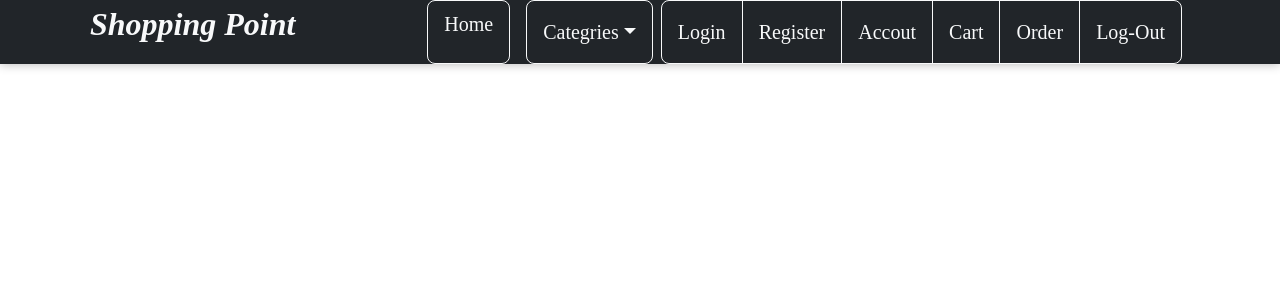
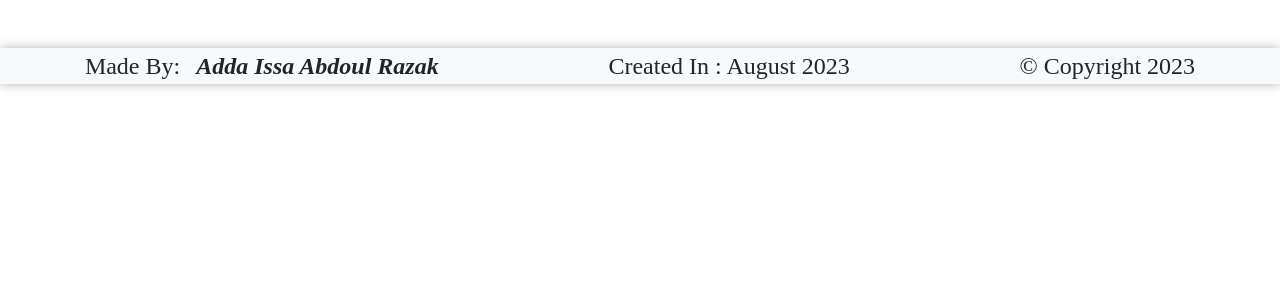
Before and after one commit to addaissaabdoulrazak/AE-Commerce-Frontend, an Angular app: page / in a window 1280 px wide. Shown: the top 300 px of the page. Built offline with nearby package versions, Linux system fonts and the light colour scheme.

Commit message:
added footer component

```diff
--- a/src/app/app.component.html
+++ b/src/app/app.component.html
@@ -1,6 +1,8 @@
 <div class="mt-5"></div>
 
-<app-header></app-header>
+<app-footer></app-footer>
+
+<!-- <app-header></app-header> -->
 
 <!-- <app-order></app-order> -->
 
--- a/src/app/footer/footer.component.css
+++ b/src/app/footer/footer.component.css
@@ -0,0 +1,4 @@
+:host{
+   display:block;
+   height:4rem;
+}
--- a/src/app/footer/footer.component.html
+++ b/src/app/footer/footer.component.html
@@ -1 +1,14 @@
-<p>footer works!</p>
+<footer class="w-100 bg-light my-shadow d-flex justify-content-around align-items-center fs-4">
+    <div>
+        <span class="me-3">Made By:</span>
+        <span class="fw-bold fst-italic">Adda Issa Abdoul Razak</span>
+    </div>
+
+    <div>
+        <span>Created In : August 2023</span>
+    </div>
+
+    <div>
+        <span>&copy; Copyright 2023</span>
+    </div>
+</footer>
```
